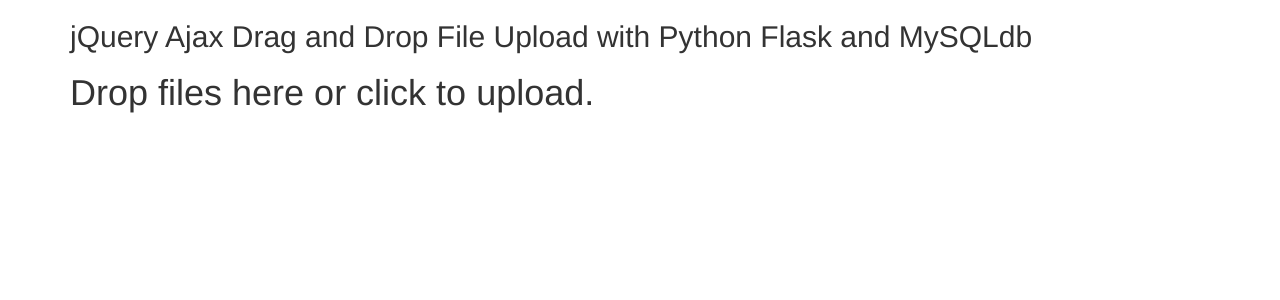
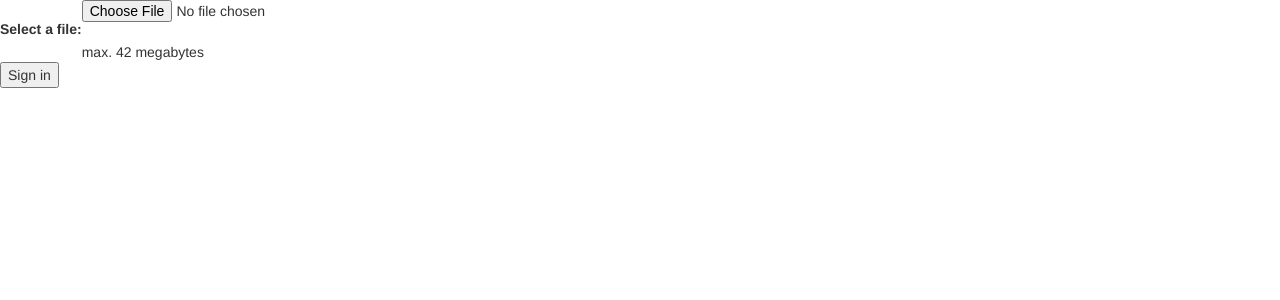
Before and after one commit to MarNikVla/web_report, a Django app: page /test in a window 1280 px wide. Shown: the top 300 px of the page. Run offline with Django 4.2, Linux system fonts and the light colour scheme; some libraries are stand-ins or nearby versions.

Commit message:
drag drop test2

```diff
--- a/web_report/settings.py
+++ b/web_report/settings.py
@@ -37,9 +37,11 @@ INSTALLED_APPS = [
     'django.contrib.sessions',
     'django.contrib.messages',
     'django.contrib.staticfiles',
+    'crispy_forms',
     'bootstrap4',
     'web_report_card',
 ]
+CRISPY_TEMPLATE_PACK = 'bootstrap4'
 
 MIDDLEWARE = [
     'django.middleware.security.SecurityMiddleware',
--- a/web_report_card/forms.py
+++ b/web_report_card/forms.py
@@ -1,8 +1,18 @@
 # -*- coding: utf-8 -*-
+from crispy_forms.layout import Submit, Field, Layout, Row, Column
 from django import forms
+from crispy_forms.helper import FormHelper
+
 
 class DocumentForm(forms.Form):
     docfile = forms.FileField(
         label='Select a file',
         help_text='max. 42 megabytes'
     )
+
+
+class DocumentFormDrop(forms.Form):
+    docfile = forms.FileField(
+        label='Select a file',
+        help_text='max. 42 megabytes'
+    )
--- /dev/null
+++ b/web_report_card/static/js/test_drag_drop_js.js
@@ -0,0 +1,34 @@
+function getCookie(name) {
+    var cookieValue = null;
+    if (document.cookie && document.cookie !== '') {
+        var cookies = document.cookie.split(';');
+        for (var i = 0; i < cookies.length; i++) {
+            var cookie = jQuery.trim(cookies[i]);
+            // Does this cookie string begin with the name we want?
+            if (cookie.substring(0, name.length + 1) === (name + '=')) {
+                cookieValue = decodeURIComponent(cookie.substring(name.length + 1));
+                break;
+            }
+        }
+    }
+    return cookieValue;
+}
+
+var csrftoken = getCookie('csrftoken');
+$(document).ready(function () {
+    $(".dropzone").dropzone({
+        url: '/media/2/',
+
+        headers: {
+            'Accept': 'application/json',
+            'Cooc': 'fdfdf',
+            'Content-Type': 'application/json',
+            'X-CSRFToken': csrftoken
+        },
+        width: 300,
+        height: 300,
+        progressBarWidth: '100%',
+        maxFileSize: '5MB',
+    })
+})
+;
--- a/web_report_card/templates/web_report_card/test.html
+++ b/web_report_card/templates/web_report_card/test.html
@@ -1,57 +1,43 @@
-<html>
+{% load static %}
+{# Load the tag library #}
+{#{% load bootstrap4 %}#}
+{% load crispy_forms_tags %}
+
+{# Load CSS and JavaScript #}
+{#{% bootstrap_css %}#}
+{#{% bootstrap_javascript jquery='full' %}#}
+
+{# Display django.contrib.messages as Bootstrap alerts #}
+{#{% bootstrap_messages %}#}
+
+<!doctype html>
+<html lang="ru">
 <head>
     <title>jQuery Ajax Drag and Drop File Upload with Python Flask and MySQLdb</title>
-    <link rel="stylesheet" href="https://maxcdn.bootstrapcdn.com/bootstrap/3.3.5/css/bootstrap.min.css">
+    <link rel="stylesheet"
+          href="https://maxcdn.bootstrapcdn.com/bootstrap/3.3.5/css/bootstrap.min.css">
     <script src="https://ajax.googleapis.com/ajax/libs/jquery/2.1.3/jquery.min.js"></script>
     <script src="https://unpkg.com/dropzone@5/dist/min/dropzone.min.js"></script>
-    <link rel="stylesheet" href="https://unpkg.com/dropzone@5/dist/min/dropzone.min.css" type="text/css"/>
+    <link rel="stylesheet" href="https://unpkg.com/dropzone@5/dist/min/dropzone.min.css"
+          type="text/css"/>
 </head>
 <body>
-<div class="container">
+
+  <form method="post" enctype="multipart/form-data">
     {% csrf_token %}
-    <h2>jQuery Ajax Drag and Drop File Upload with Python Flask and MySQLdb</h2>
-    <div class="dropzone">
-
-        <div class="dz-message needsclick">
-            <h1>Drop files here or click to upload.</h1>
-        </div>
-    </div>
-</div>
-<script>
-    function getCookie(name) {
-        var cookieValue = null;
-        if (document.cookie && document.cookie !== '') {
-            var cookies = document.cookie.split(';');
-            for (var i = 0; i < cookies.length; i++) {
-                var cookie = jQuery.trim(cookies[i]);
-                // Does this cookie string begin with the name we want?
-                if (cookie.substring(0, name.length + 1) === (name + '=')) {
-                    cookieValue = decodeURIComponent(cookie.substring(name.length + 1));
-                    break;
-                }
-            }
-        }
-        return cookieValue;
-    }
-
-    var csrftoken = getCookie('csrftoken');
-    $(document).ready(function () {
-        $(".dropzone").dropzone({
-            url: '/media/2/',
-
-            headers: {
-                'Accept': 'application/json',
-                'Cooc': 'fdfdf',
-                'Content-Type': 'application/json',
-                'X-CSRFToken': csrftoken },
-                width: 300,
-                height: 300,
-                progressBarWidth: '100%',
-                maxFileSize: '5MB',
-            })
-    })
-        ;
-
-</script>
+    <table>{{ form.as_table }}</table>
+    <button type="submit">Sign in</button>
+  </form>
+    {#    <div class="container">#}
+    {##}
+    {#        <h2>jQuery Ajax Drag and Drop File Upload with Python Flask and MySQLdb</h2>#}
+    {#        <div class="dropzone">#}
+    {##}
+    {#            <div class="dz-message needsclick">#}
+    {#                <h1>Drop files here or click to upload.</h1>#}
+    {#            </div>#}
+    {#        </div>#}
+    {#    </div>#}
+<script src="{% static 'js/test_drag_drop_js.js' %}"></script>
 </body>
 </html>
--- a/web_report_card/views.py
+++ b/web_report_card/views.py
@@ -7,7 +7,7 @@ from django.utils.translation import gettext as _
 from django.views.generic import TemplateView, ListView
 from django.views.generic.edit import FormMixin, FormView
 
-from web_report_card.forms import DocumentForm
+from web_report_card.forms import DocumentForm, DocumentFormDrop
 from web_report_card.models import Document
 
 
@@ -29,5 +29,11 @@ class MyListView(FormView):
 class HomeView(TemplateView):
     template_name = 'web_report_card/main.html'
 
-class TestView(TemplateView):
+class TestView(FormView):
+    form_class = DocumentFormDrop
     template_name = 'web_report_card/test.html'
+    success_url = reverse_lazy('web_report_card:home')
+
+    def form_valid(self, form):
+        Document.objects.create(**form.cleaned_data)
+        return redirect(self.get_success_url())
```
Also changed, not shown: db.sqlite3, 2 other files.
